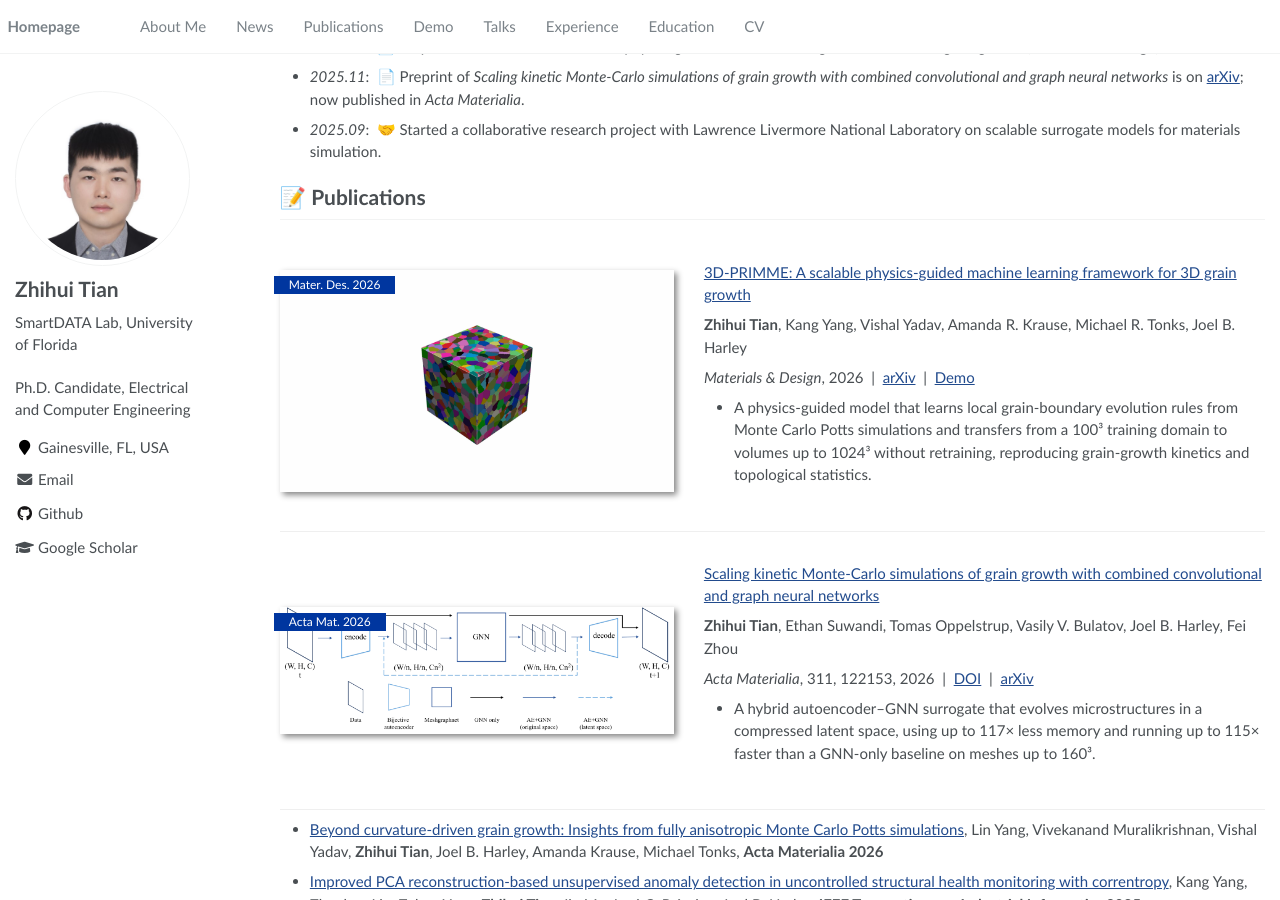
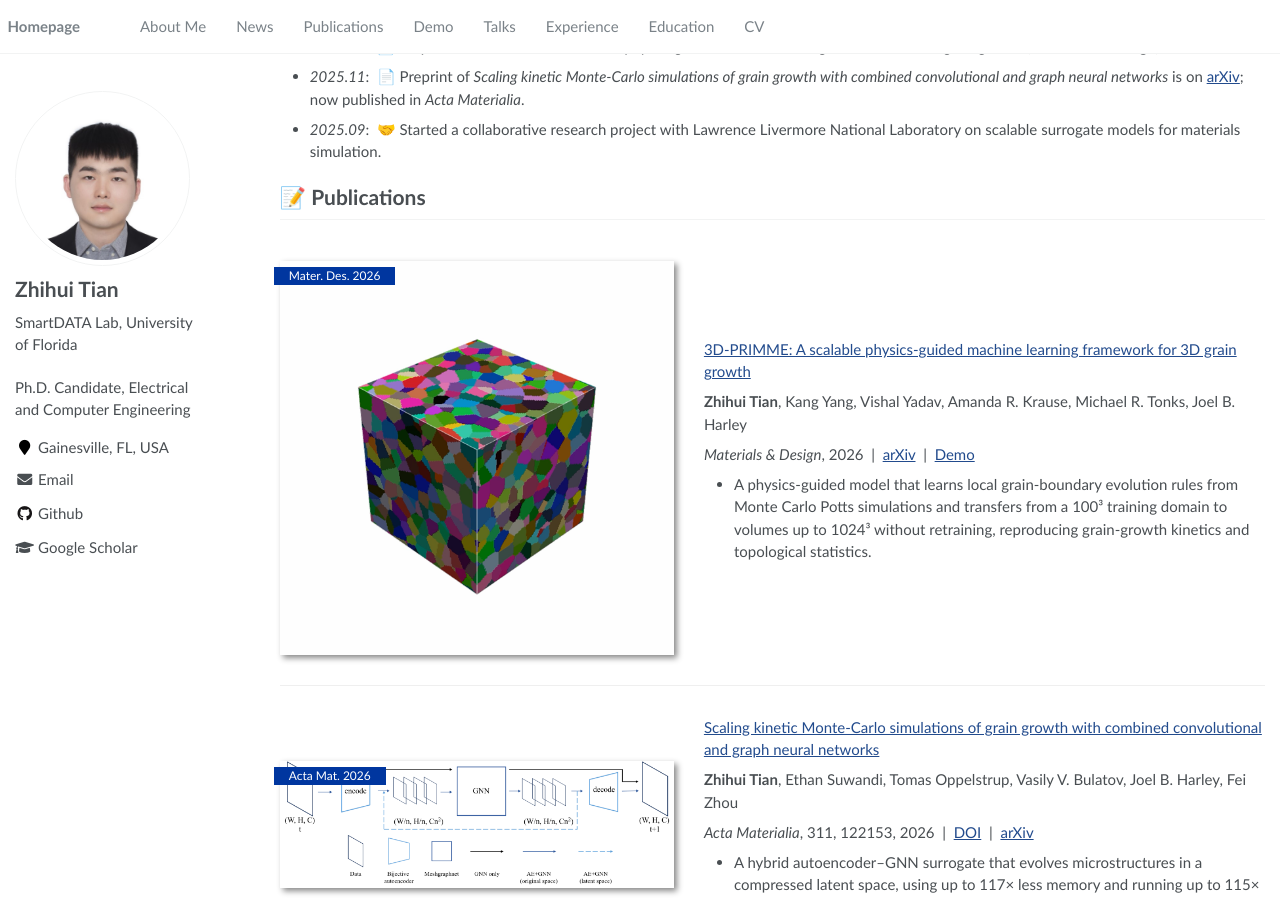
Before and after one commit to zhihui-tian/zhihui-tian.github.io, a Jekyll site: the page built from _pages/about.md, in a window 1280 px wide and 900 px high, scrolled down 454 px. Built offline with Jekyll 4.4.1, drawn with Linux system fonts in a browser that asks for light colours.

Commit message:
Tighter 3D-PRIMME thumbnail, cropped demo video frame, unpinned scholar crawler deps
Co-Authored-By: Claude Fable 5.1 <noreply@anthropic.com>
Claude-Session: https://claude.ai/code/session_01TLuPmnLDSypfs7U8zLYqDa

```diff
--- a/_pages/about.md
+++ b/_pages/about.md
@@ -28,7 +28,7 @@ More broadly, I am interested in scientific machine learning, surrogate modeling
 
 # 📝 Publications
 
-<div class='paper-box'><div class='paper-box-image'><div><div class="badge">Mater. Des. 2026</div><img src='images/demo_3dprimme_poster.png' alt="3D grain growth predicted by 3D-PRIMME" width="100%"></div></div>
+<div class='paper-box'><div class='paper-box-image'><div><div class="badge">Mater. Des. 2026</div><img src='images/primme3d_cube.png' alt="3D grain growth predicted by 3D-PRIMME" width="100%"></div></div>
 <div class='paper-box-text' markdown="1">
 
 [3D-PRIMME: A scalable physics-guided machine learning framework for 3D grain growth](https://arxiv.org/abs/2607.04680)
@@ -61,7 +61,9 @@ More broadly, I am interested in scientific machine learning, surrogate modeling
 
 # 🎬 Demo
 
-<video src="files/grain_growth_3dprimme.mp4" poster="images/demo_3dprimme_poster.png" autoplay loop muted playsinline style="display:block;width:100%;max-width:520px;border-radius:6px;box-shadow:0 2px 8px rgba(0,0,0,0.15);"></video>
+<div style="width:100%;max-width:480px;aspect-ratio:1/1;overflow:hidden;border-radius:6px;background:#fff;box-shadow:0 2px 8px rgba(0,0,0,0.15);">
+  <video src="files/grain_growth_3dprimme.mp4" poster="images/demo_3dprimme_poster.png" autoplay loop muted playsinline style="display:block;width:100%;height:100%;object-fit:cover;transform:translateY(-2.5%) scale(1.65);transform-origin:center;"></video>
+</div>
 
 3D grain growth predicted by 3D-PRIMME. Starting from an initial microstructure, the model evolves the entire volume step by step: grain boundaries migrate, small grains shrink and disappear, and the structure coarsens into fewer, larger grains while preserving the expected kinetics and topology. See the [paper](https://arxiv.org/abs/2607.04680).
 
--- a/google_scholar_crawler/requirements.txt
+++ b/google_scholar_crawler/requirements.txt
@@ -1,2 +1,2 @@
-jsonpickle==1.4.2
-scholarly==1.5.1
+jsonpickle
+scholarly
```
Also changed, not shown: .github/workflows/google_scholar_crawler.yaml, images/primme3d_cube.png (added).
